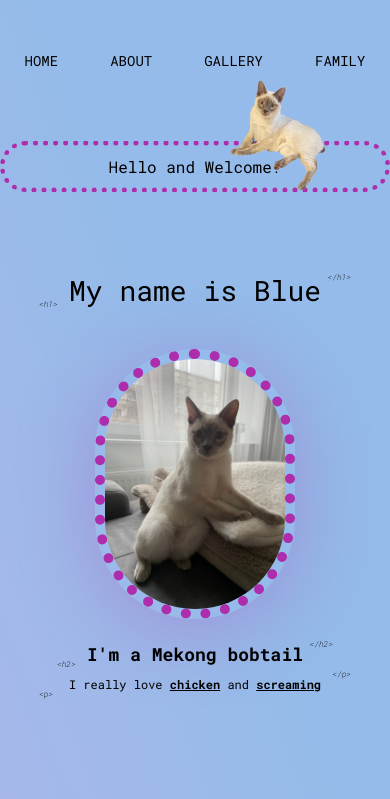
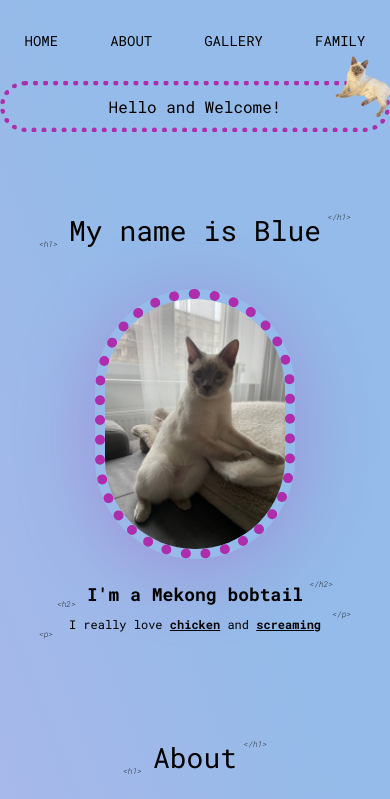
Before and after one commit to RaitisVilums/Blue-The-Cat, a React (Create React App) app: page / in a window 390 px wide. Shown: the top 799 px of the page. Built offline with nearby package versions, Linux system fonts and the light colour scheme.

Commit message:
style changing

```diff
--- a/src/App.styles.scss
+++ b/src/App.styles.scss
@@ -18,7 +18,7 @@ body {
     rgba(227, 174, 238, 1) 8%,
     rgba(148, 187, 233, 1) 82%
   );
-  padding: 2rem 0;
+  padding: 2rem 5rem;
   font-family: "Roboto Mono", monospace;
 }
 
@@ -58,3 +58,9 @@ a {
     font-weight: 400;
   }
 }
+
+@media (max-width: 500px) {
+  body {
+    padding: 0;
+  }
+}
--- a/src/Components/Header/header.component.jsx
+++ b/src/Components/Header/header.component.jsx
@@ -6,8 +6,10 @@ const Header = () => {
   return (
     <header className="header">
       <Navigation />
-      <div className="header-heading">Hello and Welcome!</div>
-      <Logo />
+      <div className="header-heading">
+        Hello and Welcome!
+        <Logo />
+      </div>
     </header>
   );
 };
--- a/src/Components/Header/header.styles.scss
+++ b/src/Components/Header/header.styles.scss
@@ -1,13 +1,13 @@
 .header {
   //   height: 8rem;
-  padding: 0 4rem;
+  // padding: 0 4rem;
   display: flex;
   flex-direction: row;
-  justify-content: space-between;
+  justify-content: space-evenly;
   &-heading {
     display: grid;
+    position: relative;
     margin-top: 4rem;
-    margin-left: 20rem;
     padding: 1rem;
     place-content: center;
     font-size: 1.6rem;
@@ -16,28 +16,12 @@
   }
 }
 
-@media (max-width: 1440px) {
-  .header {
-    &-heading {
-      margin-left: 10rem;
-    }
-  }
-}
-
-@media (max-width: 1000px) {
-  .header {
-    &-heading {
-      margin-left: 10rem;
-    }
-  }
-}
-
 @media (max-width: 800px) {
   .header {
+    justify-content: space-between;
     &-heading {
-      margin-left: 0rem;
-      font-size: 1.6rem;
-      padding: 1rem;
+      font-size: 1.4rem;
+      margin-top: 0rem;
     }
   }
 }
--- a/src/Components/Home/home.styles.scss
+++ b/src/Components/Home/home.styles.scss
@@ -107,7 +107,7 @@
     background-repeat: no-repeat;
     background-size: cover;
     top: 12rem;
-    left: 10rem;
+    left: 20rem;
     transform: rotate(20deg);
   }
 
@@ -119,7 +119,7 @@
     background-repeat: no-repeat;
     background-size: cover;
     top: 15rem;
-    right: 10rem;
+    right: 20rem;
     transform: rotate(-20deg);
   }
 }
@@ -141,12 +141,16 @@
 @media (max-width: 1000px) {
   .home {
     &-aside-left {
-      top: 12rem;
+      width: 20rem;
+      height: 20rem;
+      top: 14rem;
       left: 10rem;
     }
 
     &-aside-rigth {
-      top: 15rem;
+      width: 15rem;
+      height: 15rem;
+      top: 17rem;
       right: 10rem;
     }
   }
@@ -155,12 +159,12 @@
 @media (max-width: 800px) {
   .home {
     &-aside-left {
-      top: 12rem;
+      top: 14rem;
       left: 2rem;
     }
 
     &-aside-rigth {
-      top: 15rem;
+      top: 17rem;
       right: 5rem;
     }
   }
--- a/src/Components/Logo/logo.styles.scss
+++ b/src/Components/Logo/logo.styles.scss
@@ -1,56 +1,14 @@
-.logo-wrapper {
-  width: 9rem;
-  height: 10rem;
-  position: relative;
-}
-
 .logo {
   position: absolute;
-  width: 100%;
-  height: 100%;
-  top: -2rem;
-  right: 20rem;
+  width: 9rem;
+  bottom: 1rem;
+  right: -1rem;
   transform: rotateY(10deg);
 }
 
-@media (max-width: 1440px) {
+@media (max-width: 800px) {
   .logo {
-    right: 30rem;
-  }
-}
-
-@media (max-width: 1000px) {
-  .logo {
-    right: 10rem;
-  }
-}
-
-@media (max-width: 800px) {
-  .logo-wrapper {
-    width: 8rem;
-    height: 9rem;
-  }
-
-  .logo {
-    top: -1rem;
-    right: 8rem;
+    width: 6rem;
     transform: rotateY(0deg);
   }
 }
-@media (max-width: 500px) {
-  .logo-wrapper {
-    position: absolute;
-    width: 10rem;
-    height: 11rem;
-    top: 8rem;
-    left: 23rem;
-  }
-
-  .logo {
-    top: 0rem;
-    left: 0rem;
-  }
-}
-
-@media (max-width: 390px) {
-}
```
Also changed, not shown: 1 other file (tests, documents, lock files or other folders).
